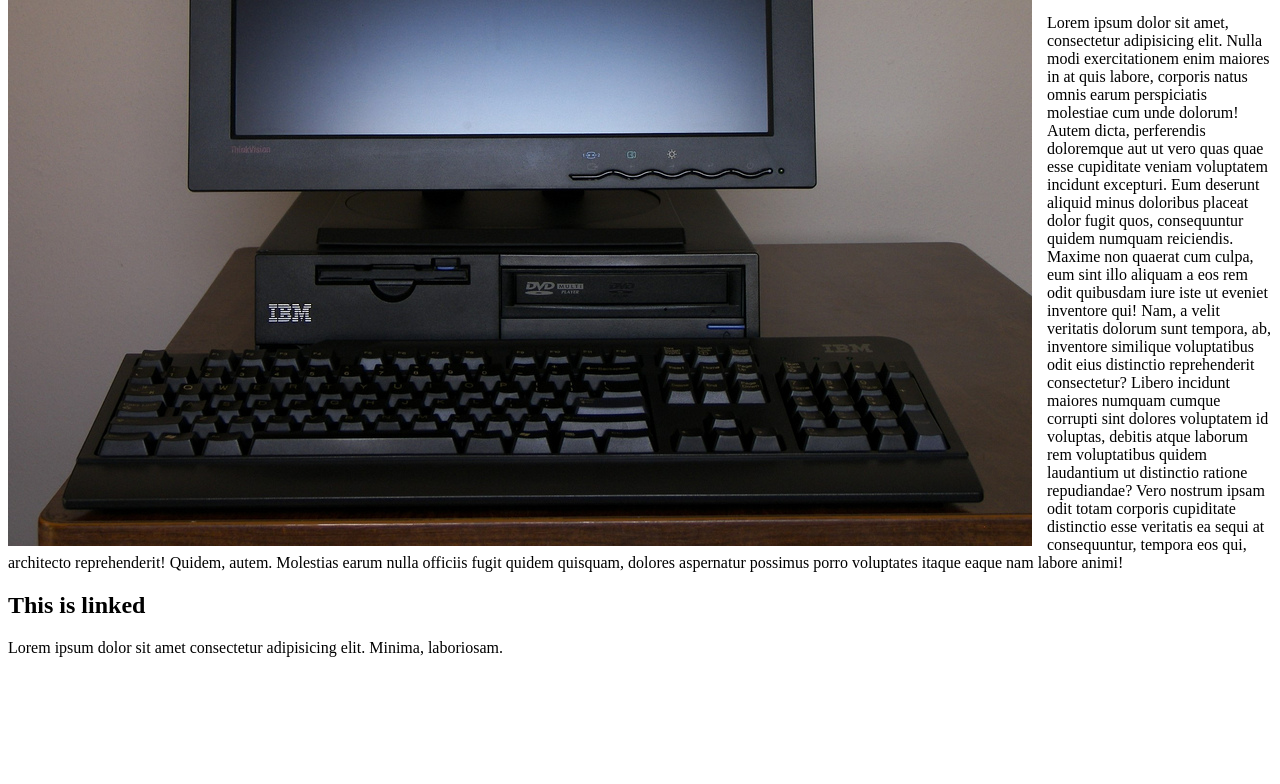
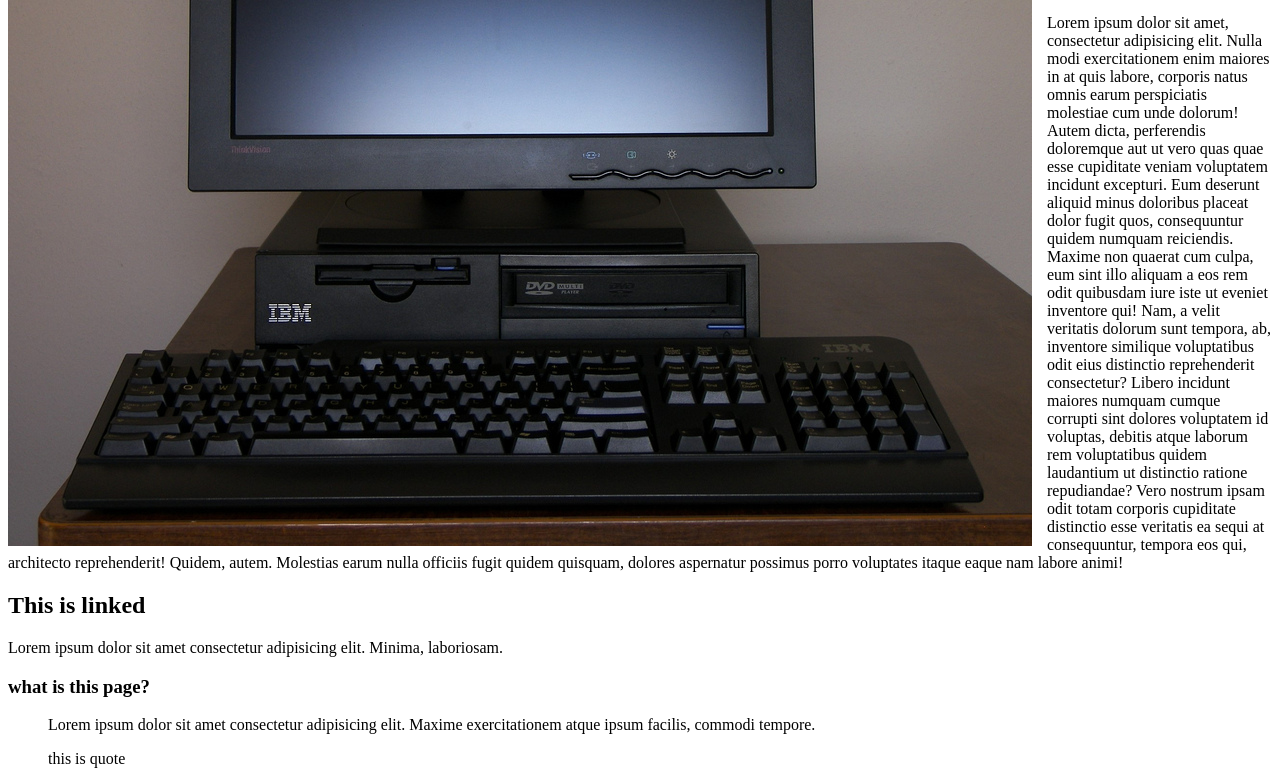
Before and after one commit to EetuSaarinen/EetuSaarinen123, a plain HTML site: page page2.html in a window 1280 px wide. Shown: the part 1352-2136 px from the top of the page. Before the commit the page ends 2025 px from the top, so only its background shows below. Drawn offline with Linux system fonts and the light colour scheme.

Commit message:
test1 test

```diff
--- a/page2.html
+++ b/page2.html
@@ -22,5 +22,13 @@
       <h2 id="a1">This is linked</h2>
       <p>Lorem ipsum dolor sit amet consectetur adipisicing elit. Minima, laboriosam.</p>
 
+      <dl>
+        <dt><h3>what is this page?</h3></dt>
+        <dd>
+          Lorem ipsum dolor sit amet consectetur adipisicing elit. Maxime exercitationem atque ipsum facilis, commodi tempore.
+        </dd>
+      </dl>
+      <blockquote>this is quote</blockquote>
+
 </body>
 </html>
```
Also changed, not shown: exercise1.html (+1 -0 lines).
